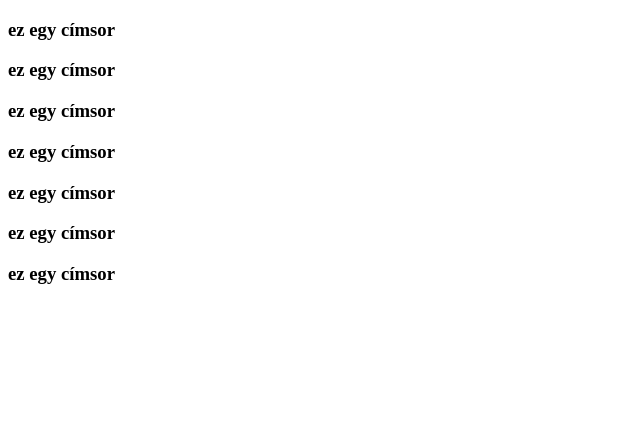
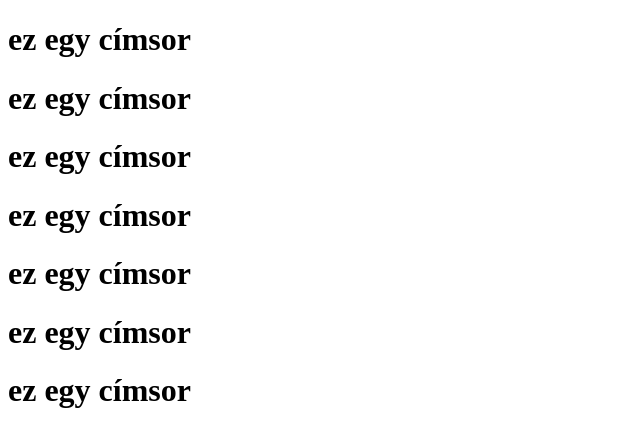
Before and after one commit to kelex2X/testrepo, a plain HTML site: page index.html in a window 1280 px wide. Shown: the whole page, without its empty margins (0-640 px from the left). Drawn offline with Linux system fonts and the light colour scheme.

Commit message:
ezek most módosultak

```diff
--- a/css/style.css
+++ b/css/style.css
@@ -0,0 +1,3 @@
+body {
+
+}
--- a/index.html
+++ b/index.html
@@ -4,15 +4,18 @@
     <meta charset="UTF-8">
     <meta http-equiv="X-UA-Compatible" content="IE=edge">
     <meta name="viewport" content="width=device-width, initial-scale=1.0">
-    <title>Document</title>
+    <title>JS tesztoldal</title>
+    <link rel="stylesheet" href="css/style.css">
 </head>
+
 <body>
-    <h3>ez egy címsor</h3>
-    <h3>ez egy címsor</h3>
-    <h3>ez egy címsor</h3>
-    <h3>ez egy címsor</h3>
-    <h3>ez egy címsor</h3>
-    <h3>ez egy címsor</h3>
-    <h3>ez egy címsor</h3>
+    <h1>ez egy címsor</h1>
+    <h1>ez egy címsor</h1>
+    <h1>ez egy címsor</h1>
+    <h1>ez egy címsor</h1>
+    <h1>ez egy címsor</h1>
+    <h1>ez egy címsor</h1>
+    <h1>ez egy címsor</h1>
+    <script src="main.js"></script>
 </body>
 </html>
```
